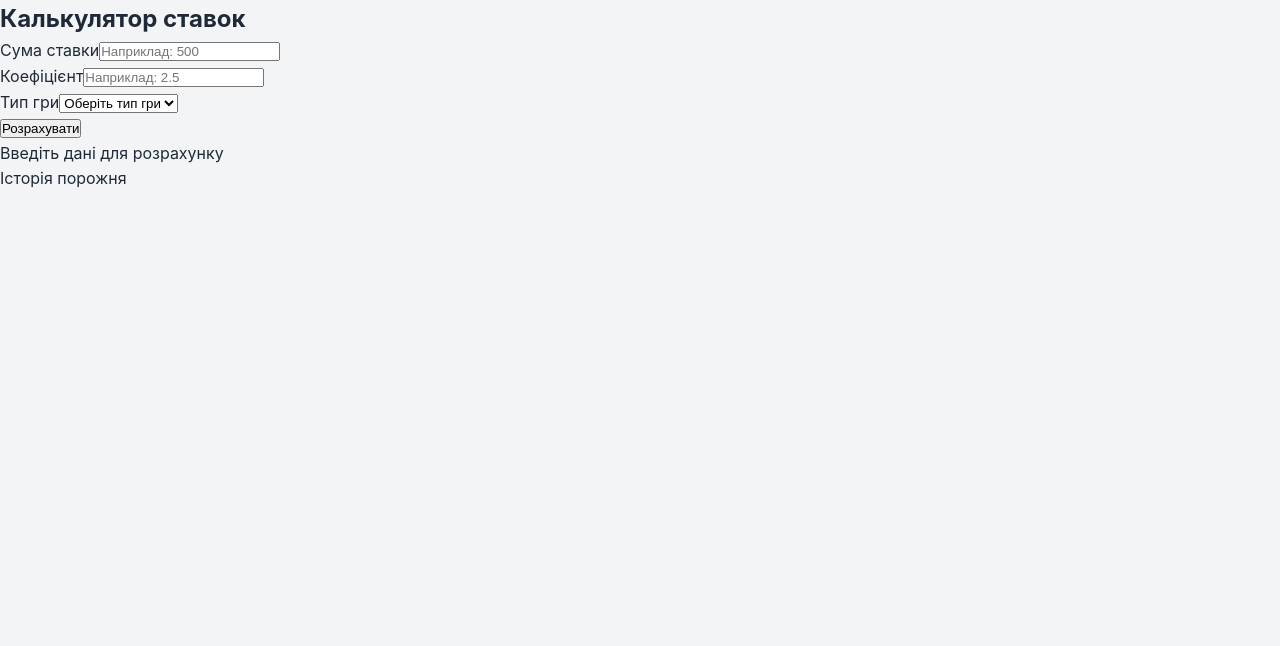
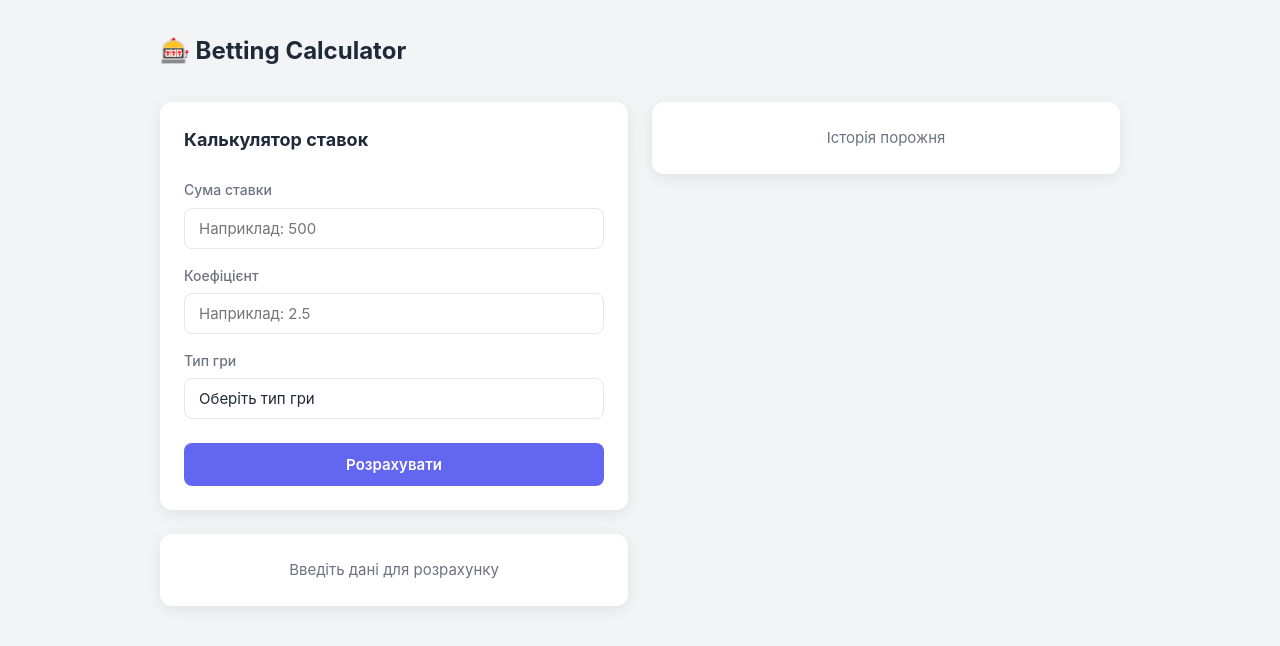
Before and after one commit to MykytaMusaiev/betting-calculator, a React (Vite) app: page / in a window 1280 px wide. Shown: the top 646 px of the page. Built offline with nearby package versions, Linux system fonts and the light colour scheme.

Commit message:
style: add CSS Modules for all components and App layout

```diff
--- a/src/App.module.css
+++ b/src/App.module.css
@@ -0,0 +1,40 @@
+.app {
+    min-height: 100vh;
+    padding: 32px 16px;
+    width: 100%;
+}
+
+.header {
+    display: flex;
+    justify-content: space-between;
+    align-items: center;
+    max-width: 960px;
+    margin: 0 auto 32px;
+}
+
+.heading {
+    font-size: 24px;
+    font-weight: 700;
+    color: var(--text-primary);
+}
+
+.main {
+    display: grid;
+    grid-template-columns: 1fr;
+    grid-template-areas:
+        "form"
+        "result"
+        "history";
+    gap: 24px;
+    max-width: 960px;
+    margin: 0 auto;
+}
+
+@media (min-width: 768px) {
+    .main {
+        grid-template-columns: 1fr 1fr;
+        grid-template-areas:
+            "form    history"
+            "result  history";
+    }
+}
--- a/src/App.tsx
+++ b/src/App.tsx
@@ -17,21 +17,30 @@ const App = () => {
 
   return (
     <div className={styles.app}>
+      <header className={styles.header}>
+        <h1 className={styles.heading}>🎰 Betting Calculator</h1>
+      </header>
       <main className={styles.main}>
+        <div style={{ gridArea: 'form' }}>
           <BetForm
             formData={formData}
             errors={errors}
             onChange={handleChange}
             onSubmit={handleSubmit}
           />
+        </div>
+        <div style={{ gridArea: 'result' }}>
           <BetResult
             result={result}
             gameType={formData.gameType}
           />
+        </div>
+        <div style={{ gridArea: 'history' }}>
           <BetHistory
             history={history}
             onClear={clearHistory}
           />
+        </div>
       </main>
     </div>
   );
--- a/src/components/BetForm/BetForm.module.css
+++ b/src/components/BetForm/BetForm.module.css
@@ -0,0 +1,89 @@
+.form {
+    background: var(--surface);
+    border-radius: var(--radius);
+    padding: 24px;
+    box-shadow: var(--shadow-md);
+}
+
+.title {
+    font-size: 18px;
+    font-weight: 700;
+    color: var(--text-primary);
+    margin-bottom: 24px;
+}
+
+.field {
+    display: flex;
+    flex-direction: column;
+    gap: 6px;
+    margin-bottom: 16px;
+}
+
+.label {
+    font-size: 14px;
+    font-weight: 500;
+    color: var(--text-secondary);
+}
+
+.input {
+    width: 100%;
+    padding: 10px 14px;
+    border: 1.5px solid var(--border);
+    border-radius: var(--radius-sm);
+    background: var(--surface);
+    color: var(--text-primary);
+    font-size: 15px;
+    font-family: inherit;
+    outline: none;
+    transition:
+        border-color var(--transition),
+        box-shadow var(--transition);
+    appearance: none;
+}
+
+.input:focus {
+    border-color: var(--primary);
+    box-shadow: 0 0 0 3px rgba(99, 102, 241, 0.15);
+}
+
+.inputError {
+    border-color: var(--error);
+    background: var(--error-bg);
+}
+
+.inputError:focus {
+    border-color: var(--error);
+    box-shadow: 0 0 0 3px rgba(239, 68, 68, 0.15);
+}
+
+.errorText {
+    font-size: 12px;
+    color: var(--error);
+}
+
+.button {
+    width: 100%;
+    padding: 12px;
+    margin-top: 8px;
+    background: var(--primary);
+    color: #ffffff;
+    border: none;
+    border-radius: var(--radius-sm);
+    font-size: 15px;
+    font-weight: 600;
+    font-family: inherit;
+    cursor: pointer;
+    transition:
+        background var(--transition),
+        transform var(--transition),
+        box-shadow var(--transition);
+}
+
+.button:hover {
+    background: var(--primary-hover);
+    box-shadow: 0 4px 12px rgba(99, 102, 241, 0.3);
+}
+
+.button:active {
+    transform: scale(0.98);
+}
--- a/src/components/BetHistory/BetHistory.module.css
+++ b/src/components/BetHistory/BetHistory.module.css
@@ -0,0 +1,56 @@
+.history {
+    background: var(--surface);
+    border-radius: var(--radius);
+    padding: 24px;
+    box-shadow: var(--shadow-md);
+    display: flex;
+    flex-direction: column;
+    gap: 12px;
+}
+
+.header {
+    display: flex;
+    justify-content: space-between;
+    align-items: center;
+}
+
+.title {
+    font-size: 16px;
+    font-weight: 700;
+    color: var(--text-primary);
+}
+
+.clearButton {
+    font-size: 13px;
+    font-weight: 500;
+    color: var(--error);
+    background: none;
+    border: 1px solid var(--error-border);
+    border-radius: var(--radius-sm);
+    padding: 4px 12px;
+    cursor: pointer;
+    font-family: inherit;
+    transition:
+        background var(--transition),
+        color var(--transition);
+}
+
+.clearButton:hover {
+    background: var(--error-bg);
+}
+
+.list {
+    display: flex;
+    flex-direction: column;
+    gap: 8px;
+}
+
+.empty {
+    background: var(--surface);
+    border-radius: var(--radius);
+    padding: 24px;
+    box-shadow: var(--shadow-md);
+    color: var(--text-secondary);
+    font-size: 15px;
+    text-align: center;
+}
--- a/src/components/BetHistoryItem/BetHistoryItem.module.css
+++ b/src/components/BetHistoryItem/BetHistoryItem.module.css
@@ -0,0 +1,64 @@
+.item {
+    background: var(--surface);
+    border-radius: var(--radius-sm);
+    padding: 16px;
+    border: 1px solid var(--border);
+    display: flex;
+    flex-direction: column;
+    gap: 8px;
+    animation: slideIn 0.2s ease;
+}
+
+@keyframes slideIn {
+    from {
+        opacity: 0;
+        transform: translateY(-6px);
+    }
+    to {
+        opacity: 1;
+        transform: translateY(0);
+    }
+}
+
+.header {
+    display: flex;
+    justify-content: space-between;
+    align-items: center;
+    margin-bottom: 4px;
+}
+
+.gameType {
+    font-size: 13px;
+    font-weight: 600;
+    color: var(--primary);
+    background: var(--primary-bg);
+    padding: 3px 8px;
+    border-radius: 20px;
+}
+
+.date {
+    font-size: 12px;
+    color: var(--text-secondary);
+}
+
+.row {
+    display: flex;
+    justify-content: space-between;
+    align-items: center;
+}
+
+.rowLabel {
+    font-size: 13px;
+    color: var(--text-secondary);
+}
+
+.rowValue {
+    font-size: 13px;
+    font-weight: 500;
+    color: var(--text-primary);
+}
+
+.profit {
+    color: var(--profit);
+    font-weight: 600;
+}
--- a/src/components/BetResult/BetResult.module.css
+++ b/src/components/BetResult/BetResult.module.css
@@ -0,0 +1,68 @@
+.placeholder {
+    background: var(--surface);
+    border-radius: var(--radius);
+    padding: 24px;
+    box-shadow: var(--shadow-md);
+    color: var(--text-secondary);
+    font-size: 15px;
+    text-align: center;
+}
+
+.result {
+    background: var(--surface);
+    border-radius: var(--radius);
+    padding: 24px;
+    box-shadow: var(--shadow-md);
+    display: flex;
+    flex-direction: column;
+    gap: 12px;
+    animation: fadeIn 0.25s ease;
+}
+
+@keyframes fadeIn {
+    from {
+        opacity: 0;
+        transform: translateY(-8px);
+    }
+    to {
+        opacity: 1;
+        transform: translateY(0);
+    }
+}
+
+.gameType {
+    font-size: 13px;
+    font-weight: 600;
+    color: var(--primary);
+    background: var(--primary-bg);
+    padding: 4px 10px;
+    border-radius: 20px;
+    align-self: flex-start;
+}
+
+.row {
+    display: flex;
+    justify-content: space-between;
+    align-items: center;
+    padding: 10px 0;
+    border-bottom: 1px solid var(--border);
+}
+
+.row:last-child {
+    border-bottom: none;
+}
+
+.rowLabel {
+    font-size: 14px;
+    color: var(--text-secondary);
+}
+
+.rowValue {
+    font-size: 16px;
+    font-weight: 600;
+    color: var(--text-primary);
+}
+
+.profit {
+    color: var(--profit);
+}
--- a/src/global.css
+++ b/src/global.css
@@ -1,4 +1,3 @@
-/* Reset */
 *,
 *::before,
 *::after {
@@ -7,42 +6,60 @@
     padding: 0;
 }
 
-/* Theme variables */
 :root {
     --bg: #f3f4f6;
     --surface: #ffffff;
+    --surface-secondary: #f9fafb;
     --text-primary: #1f2937;
     --text-secondary: #6b7280;
     --border: #e5e7eb;
     --primary: #6366f1;
+    --primary-hover: #4f46e5;
     --primary-bg: #eef2ff;
     --error: #ef4444;
     --error-bg: #fef2f2;
+    --error-border: #fca5a5;
     --success: #22c55e;
+    --profit: #16a34a;
+    --shadow-sm: 0 1px 3px rgba(0, 0, 0, 0.08);
+    --shadow-md: 0 4px 16px rgba(0, 0, 0, 0.08);
+    --radius: 12px;
+    --radius-sm: 8px;
+    --transition: 0.2s ease;
 }
 
 [data-theme="dark"] {
     --bg: #0f0f1a;
     --surface: #1a1a2e;
+    --surface-secondary: #16213e;
     --text-primary: #f9fafb;
     --text-secondary: #9ca3af;
     --border: #2e2e45;
     --primary: #818cf8;
+    --primary-hover: #6366f1;
     --primary-bg: #1e1b4b;
     --error: #f87171;
     --error-bg: #2d1b1b;
+    --error-border: #991b1b;
     --success: #4ade80;
+    --profit: #4ade80;
+    --shadow-sm: 0 1px 3px rgba(0, 0, 0, 0.3);
+    --shadow-md: 0 4px 16px rgba(0, 0, 0, 0.3);
 }
 
-/* Base */
 body {
     background: var(--bg);
     color: var(--text-primary);
     font-family: "Inter", system-ui, sans-serif;
     line-height: 1.6;
     -webkit-font-smoothing: antialiased;
+    transition:
+        background var(--transition),
+        color var(--transition);
 }
 
 #root {
     min-height: 100vh;
+    display: flex;
+    flex-direction: column;
 }
```
Lines whose indentation alone changed are shown as unchanged.
